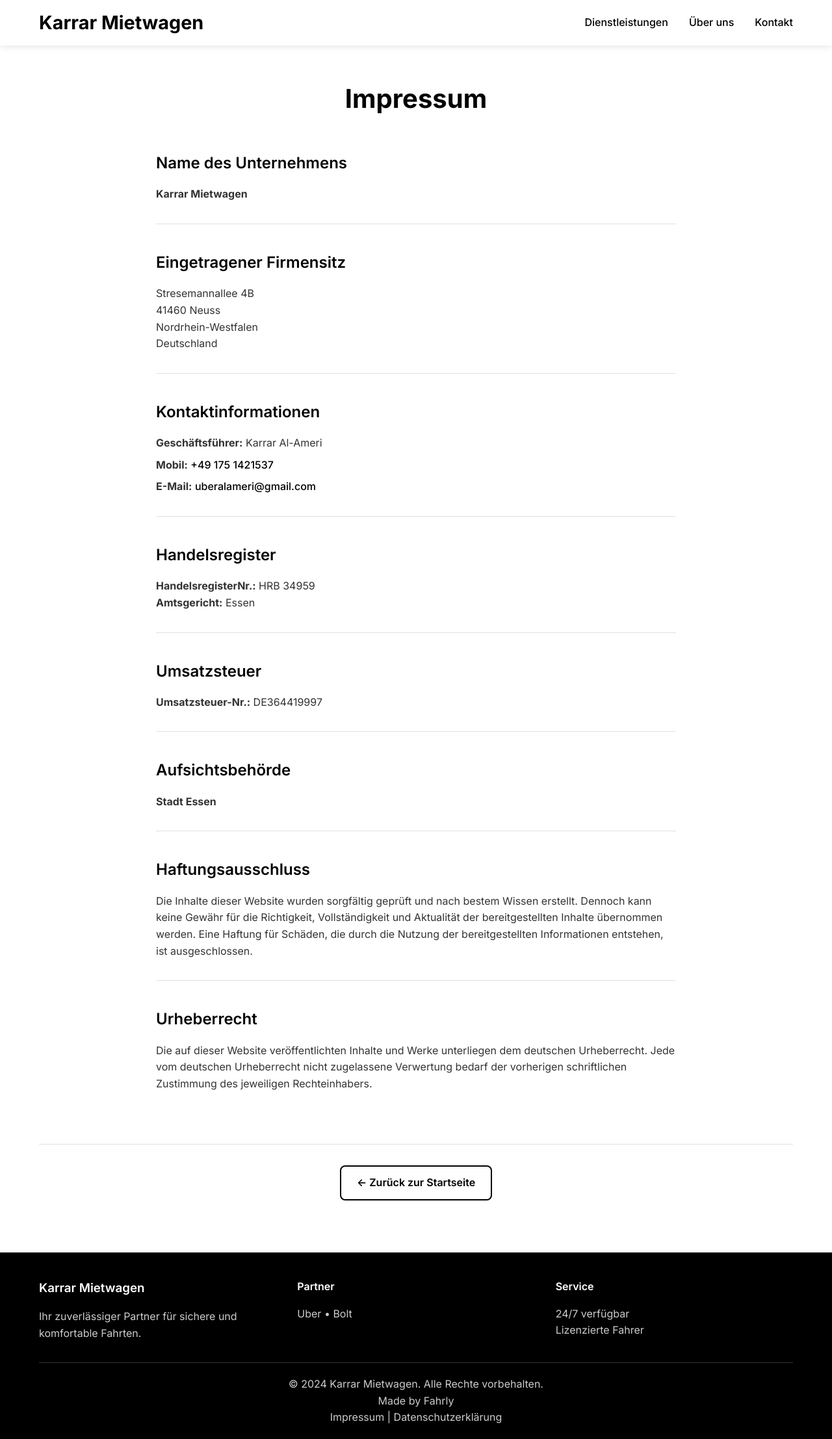
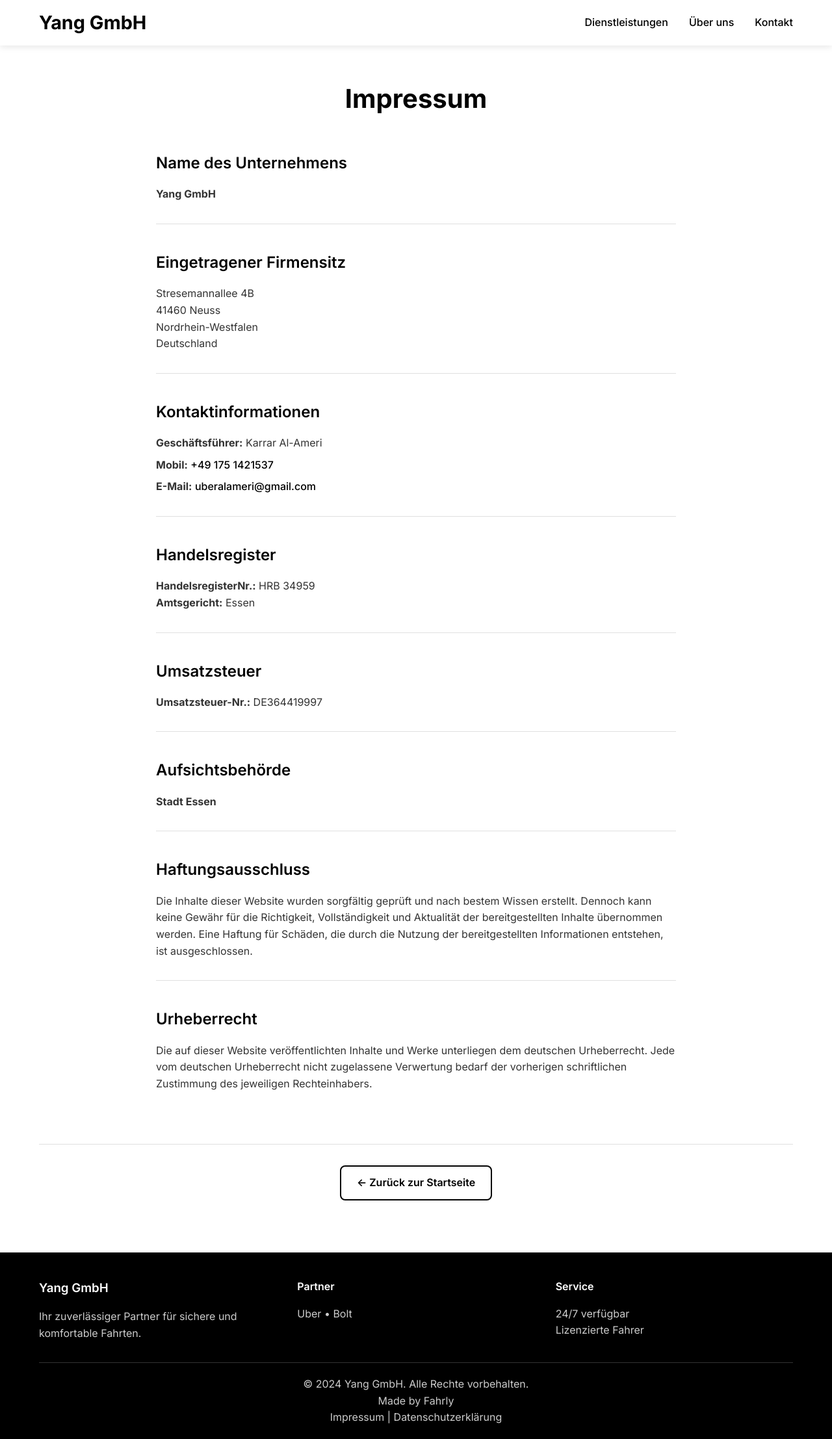
Before and after one commit to stoiccapital/karrar-mietwagen, a plain HTML site: page impressum.html in a window 1280 px wide. Shown: the whole page at 65% size. Drawn offline with Linux system fonts and the light colour scheme.

Commit message:
Update branding: Change company name to Yang GmbH

```diff
--- a/footer.html
+++ b/footer.html
@@ -2,7 +2,7 @@
     <div class="container">
         <div class="footer-content">
                             <div class="footer-section">
-                    <h3>Karrar Mietwagen</h3>
+                    <h3>Yang GmbH</h3>
                     <p>Ihr zuverlässiger Partner für sichere und komfortable Fahrten.</p>
                 </div>
             <div class="footer-section">
@@ -16,7 +16,7 @@
             </div>
         </div>
         <div class="footer-bottom">
-            <p>&copy; 2024 Karrar Mietwagen. Alle Rechte vorbehalten.</p>
+            <p>&copy; 2024 Yang GmbH. Alle Rechte vorbehalten.</p>
             <p>Made by Fahrly</p>
             <p><a href="impressum.html" class="footer-link">Impressum</a> | <a href="datenschutz.html" class="footer-link">Datenschutzerklärung</a></p>
         </div>
--- a/impressum.html
+++ b/impressum.html
@@ -3,7 +3,7 @@
 <head>
     <meta charset="UTF-8">
     <meta name="viewport" content="width=device-width, initial-scale=1.0">
-    <title>Impressum - Karrar Mietwagen</title>
+    <title>Impressum - Yang GmbH</title>
     <link rel="stylesheet" href="main.css">
     <link rel="preconnect" href="https://fonts.googleapis.com">
     <link rel="preconnect" href="https://fonts.gstatic.com" crossorigin>
@@ -15,7 +15,7 @@
             <div class="nav-container">
                 <div class="nav-logo">
                     <a href="index.html" class="logo-link">
-                        <h1>Karrar Mietwagen</h1>
+                        <h1>Yang GmbH</h1>
                     </a>
                 </div>
                 <ul class="nav-menu">
@@ -46,7 +46,7 @@
                 <div class="impressum-content">
                     <div class="impressum-section">
                         <h2>Name des Unternehmens</h2>
-                        <p><strong>Karrar Mietwagen</strong></p>
+                        <p><strong>Yang GmbH</strong></p>
                     </div>
 
                     <div class="impressum-section">
```
Also changed, not shown: datenschutz.html (+3 -3 lines), index.html (+3 -3 lines), 1 other file.
